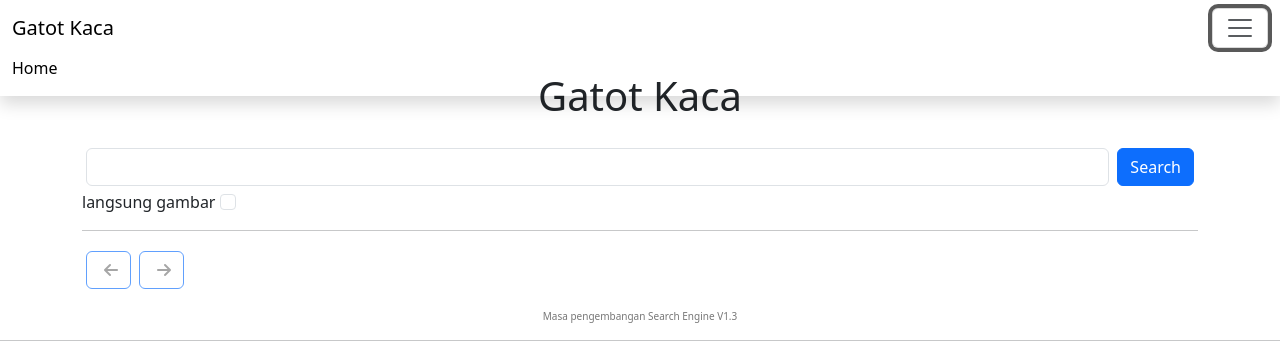
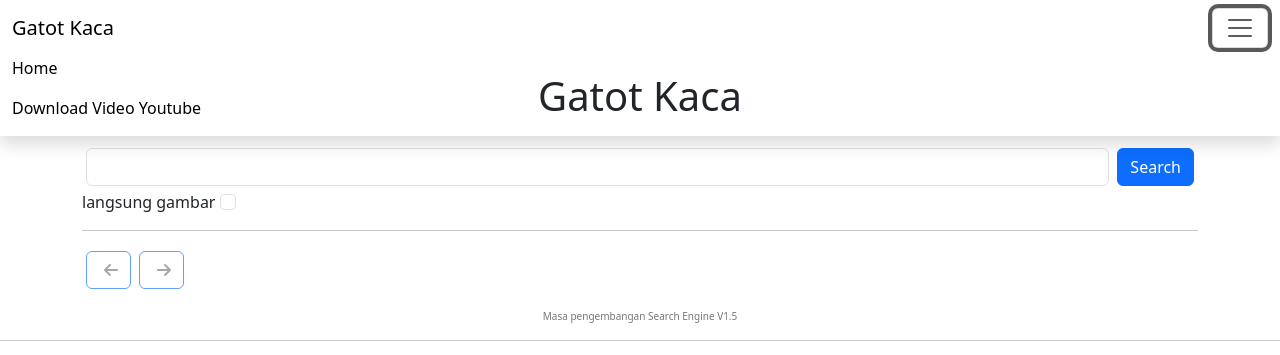
Before and after one commit to bimaryan/gatot-kaca, a plain HTML site: page index.html in a window 1280 px wide. Both pictures are taken after a click on the button 1240 px from the left and 28 px from the top of the page. Shown: the top 355 px of the page. Drawn offline with nearby package versions, Linux system fonts and the light colour scheme.

Commit message:
update 1.5

```diff
--- a/index.html
+++ b/index.html
@@ -21,6 +21,7 @@
           <div class="collapse navbar-collapse" id="navbarNavAltMarkup">
             <div class="navbar-nav">
               <a class="nav-link active" aria-current="page" href="/">Home</a>
+              <a class="nav-link active" aria-current="page" href="/video">Download Video Youtube</a>
           </div>
         </div>
     </nav>
@@ -48,7 +49,7 @@
         <ul id="results"></ul>
     </div>
 
-    <p class="text-center beta">Masa pengembangan Search Engine V1.3</h>
+    <p class="text-center beta">Masa pengembangan Search Engine V1.5</h>
     <hr />
     <footer>
         <center>
```
